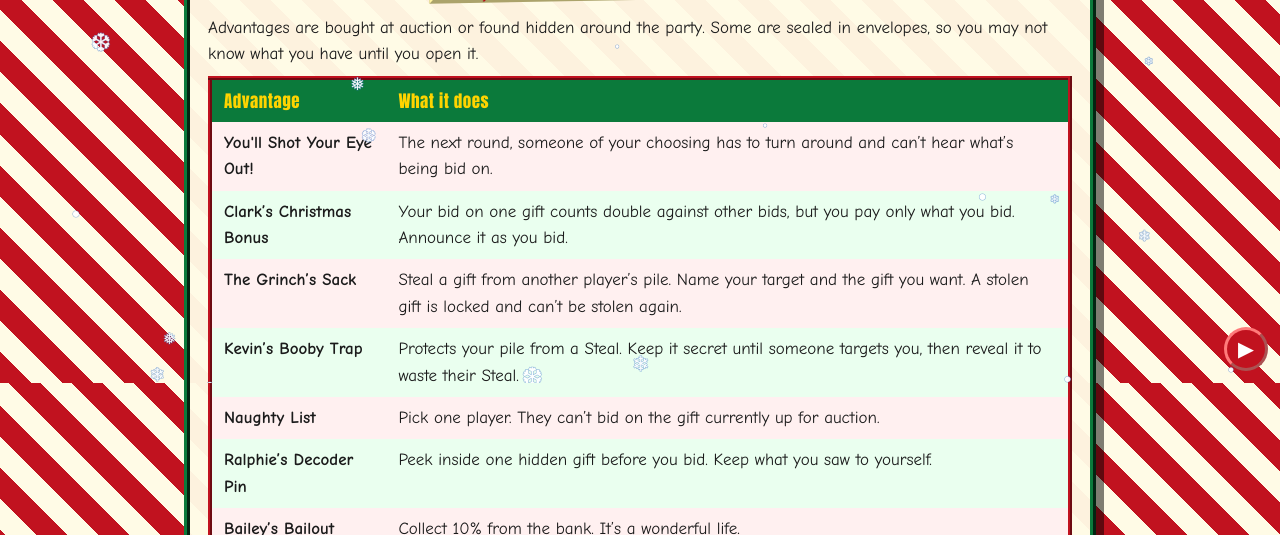
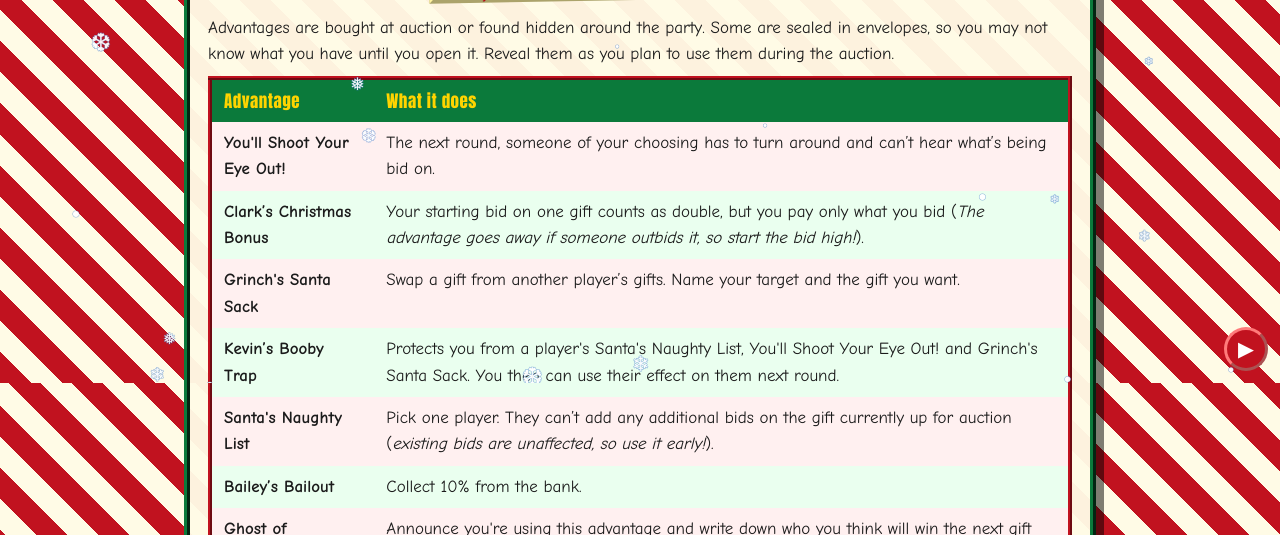
Before and after one commit to Travnar/Christmas-Auction, a plain HTML site: page advantages.html in a window 1280 px wide. Shown: the part 417-952 px from the top of the page. Drawn offline with Linux system fonts and the light colour scheme.

Commit message:
Updated advantages and rules

```diff
--- a/advantages.html
+++ b/advantages.html
@@ -26,17 +26,17 @@
 <main>
   <section id="advantages">
     <h2>Advantages in detail</h2>
-    <p>Advantages are bought at auction or found hidden around the party. Some are sealed in envelopes, so you may not know what you have until you open it.</p>
+    <p>Advantages are bought at auction or found hidden around the party. Some are sealed in envelopes, so you may not know what you have until you open it. Reveal them as you plan to use them during the auction.</p>
     <table>
       <thead><tr><th>Advantage</th><th>What it does</th></tr></thead>
       <tbody>
-        <tr><td><strong>You'll Shot Your Eye Out!</strong></td><td>The next round, someone of your choosing has to turn around and can&rsquo;t hear what&rsquo;s being bid on.</td></tr>
-        <tr><td><strong>Clark&rsquo;s Christmas Bonus</strong></td><td>Your bid on one gift counts double against other bids, but you pay only what you bid. Announce it as you bid.</td></tr>
-        <tr><td><strong>The Grinch&rsquo;s Sack</strong></td><td>Steal a gift from another player&rsquo;s pile. Name your target and the gift you want. A stolen gift is locked and can&rsquo;t be stolen again.</td></tr>
-        <tr><td><strong>Kevin&rsquo;s Booby Trap</strong></td><td>Protects your pile from a Steal. Keep it secret until someone targets you, then reveal it to waste their Steal.</td></tr>
-        <tr><td><strong>Naughty List</strong></td><td>Pick one player. They can&rsquo;t bid on the gift currently up for auction.</td></tr>
-        <tr><td><strong>Ralphie&rsquo;s Decoder Pin</strong></td><td>Peek inside one hidden gift before you bid. Keep what you saw to yourself.</td></tr>
-        <tr><td><strong>Bailey&rsquo;s Bailout</strong></td><td>Collect 10% from the bank. It&rsquo;s a wonderful life.</td></tr>
+        <tr><td><strong>You'll Shoot Your Eye Out!</strong></td><td>The next round, someone of your choosing has to turn around and can&rsquo;t hear what&rsquo;s being bid on.</td></tr>
+        <tr><td><strong>Clark&rsquo;s Christmas Bonus</strong></td><td>Your starting bid on one gift counts as double, but you pay only what you bid (<i>The advantage goes away if someone outbids it, so start the bid high!</i>).</td></tr>
+        <tr><td><strong>Grinch's Santa Sack</strong></td><td>Swap a gift from another player&rsquo;s gifts. Name your target and the gift you want.</td></tr>
+        <tr><td><strong>Kevin&rsquo;s Booby Trap</strong></td><td>Protects you from a player's Santa's Naughty List, You'll Shoot Your Eye Out! and Grinch's Santa Sack. You then can use their effect on them next round.</td></tr>
+        <tr><td><strong>Santa's Naughty List</strong></td><td>Pick one player. They can&rsquo;t add any additional bids on the gift currently up for auction (<i>existing bids are unaffected, so use it early!</i>).</td></tr>
+        <tr><td><strong>Bailey&rsquo;s Bailout</strong></td><td>Collect 10% from the bank.</td></tr>
+        <tr><td><strong>Ghost of Christmas Future</strong></td><td>Announce you're using this advantage and write down who you think will win the next gift (<i>besides yourself</i>). If you're right, you can pick any unauctioned gift to have.</td></tr>
       </tbody>
     </table>
   </section>
--- a/play.js
+++ b/play.js
@@ -20,7 +20,7 @@
     'Red Ryder BB Gun', 'Jelly of the Month Club Membership', 'Turbo Man Action Figure', 'Leg Lamp',
     'Pink Bunny Suit', 'Bell from Santa’s Sleigh', 'Little Orphan Annie Decoder Pin', 'Zuzu’s Petals',
     'Polar Express Golden Ticket', 'Cousin Eddie’s RV', 'Kevin’s Tarantula', 'Buddy’s Etch A Sketch',
-    'Ugly Christmas Sweater', 'Lump of Coal', 'Who-pudding', 'Snow Globe', 'Charlie Brown’s Tree'
+    'Ugly Christmas Sweater', 'Lump of Coal', 'Snow Globe', 'Charlie Brown’s Tree', 'My Two Front Teeth'
   ];
   var NAME_IDEAS = [
     'Mrs. Claus', 'Santa Claus', 'Buddy the Elf', 'Scott Calvin', 'Hans Gruber', 'Kevin McCallister',
```
Also changed, not shown: host.html (+4 -0 lines), play.html (+4 -0 lines), rules.html (+2 -0 lines).
